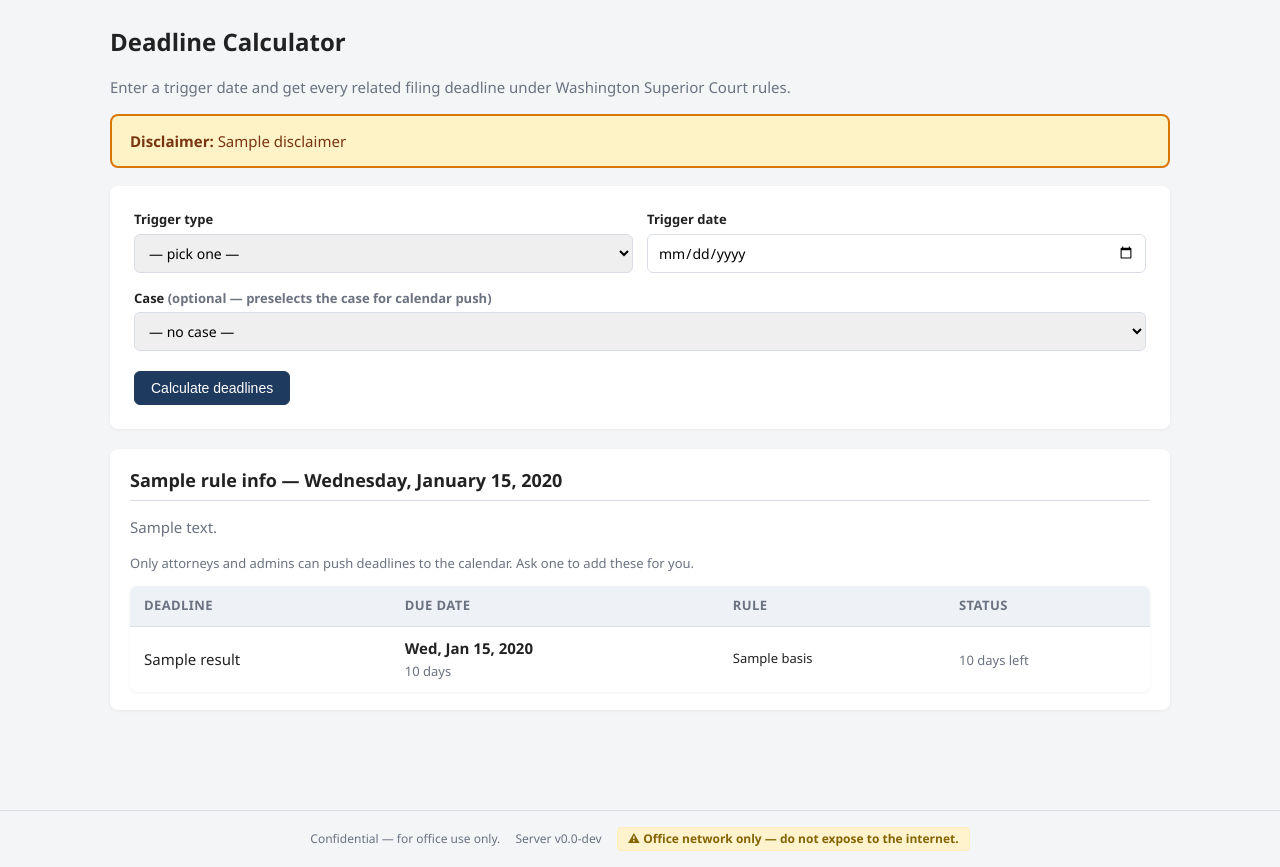
After one commit to needhamgarrett95-ux/farhollow-lawfirm, a Flask app: template templates/deadlines.html in a window 1280 px wide. The commit adds this page. Run offline with Flask 3, Linux system fonts and the light colour scheme; the template is opened without the code that fills it: most values are stand-ins (such as "Sample title", 1, 10 or a date in 2020).

Commit message:
v1.7.0: Court deadline calculator — WA Superior Court rules, court-day math, push to calendar

```diff
--- a/app.py
+++ b/app.py
@@ -29,6 +29,12 @@ from werkzeug.security import generate_password_hash, check_password_hash
 from werkzeug.utils import secure_filename
 
 from crypto import encrypt_value, decrypt_value, looks_encrypted
+from deadlines import (
+    DEADLINE_RULES,
+    TRIGGER_CHOICES,
+    DISCLAIMER as DEADLINE_DISCLAIMER,
+    calculate_deadlines,
+)
 
 # ----------------------------------------------------------------------------
 # App setup
@@ -2077,6 +2083,127 @@ def event_delete(event_id):
 
 
 # ----------------------------------------------------------------------------
+# Court deadline calculator (WA Superior Court rules)
+# ----------------------------------------------------------------------------
+@app.route("/deadlines", methods=["GET"])
+@login_required
+def deadline_calculator():
+    """Deadline calculator form + results. All roles may calculate."""
+    db = get_db()
+    cases = db.execute(
+        "SELECT id, case_number, title FROM cases WHERE status IN"
+        " ('active','pending') ORDER BY case_number"
+    ).fetchall()
+    trigger_type = request.args.get("trigger", "")
+    date_str = request.args.get("date", "")
+    case_id = request.args.get("case_id", "")
+    results = None
+    trigger_date = None
+    rule_info = None
+    error = None
+    if trigger_type or date_str:
+        if trigger_type not in DEADLINE_RULES:
+            error = "Pick a trigger type (hearing, trial, or service date)."
+        else:
+            try:
+                trigger_date = date.fromisoformat(date_str)
+            except (ValueError, TypeError):
+                error = "Enter a valid trigger date."
+        if not error:
+            rule_info = DEADLINE_RULES[trigger_type]
+            results = calculate_deadlines(trigger_type, trigger_date)
+    can_push = session.get("role") in ("admin", "attorney")
+    return render_template(
+        "deadlines.html",
+        trigger_choices=TRIGGER_CHOICES,
+        trigger_type=trigger_type,
+        date_str=date_str,
+        case_id=case_id,
+        cases=cases,
+        results=results,
+        trigger_date=trigger_date,
+        rule_info=rule_info,
+        error=error,
+        can_push=can_push,
+        disclaimer=DEADLINE_DISCLAIMER,
+        today=date.today(),
+    )
+
+
+@app.route("/deadlines/push", methods=["POST"])
+@role_required("admin", "attorney")
+def deadline_push():
+    """Push calculated deadlines to the case calendar. Attorney/admin only."""
+    check_csrf()
+    trigger_type = request.form.get("trigger", "")
+    date_str = request.form.get("date", "")
+    case_id = request.form.get("case_id", "").strip()
+    if trigger_type not in DEADLINE_RULES:
+        flash("Invalid trigger type.", "error")
+        return redirect(url_for("deadline_calculator"))
+    try:
+        trigger_date = date.fromisoformat(date_str)
+    except (ValueError, TypeError):
+        flash("Invalid trigger date.", "error")
+        return redirect(url_for("deadline_calculator"))
+    if not case_id:
+        flash("Pick a case to add the deadlines to.", "error")
+        return redirect(url_for(
+            "deadline_calculator", trigger=trigger_type, date=date_str,
+        ))
+    db = get_db()
+    case = db.execute(
+        "SELECT id, case_number FROM cases WHERE id = ?", (case_id,)
+    ).fetchone()
+    if not case:
+        flash("Case not found.", "error")
+        return redirect(url_for("deadline_calculator"))
+    # Recompute server-side (never trust client-supplied dates)
+    computed = {r["key"]: r for r in calculate_deadlines(trigger_type, trigger_date)}
+    only = request.form.get("only", "")
+    if only:
+        keys = [only] if only in computed else []
+    else:
+        keys = [k for k in request.form.getlist("keys") if k in computed]
+    if not keys:
+        flash("Select at least one deadline to add.", "error")
+        return redirect(url_for(
+            "deadline_calculator", trigger=trigger_type, date=date_str,
+            case_id=case_id,
+        ))
+    rule_info = DEADLINE_RULES[trigger_type]
+    added = 0
+    for key in keys:
+        r = computed[key]
+        db.execute(
+            "INSERT INTO calendar_events (case_id, title, event_type,"
+            " event_date, event_time, description, created_at)"
+            " VALUES (?, ?, ?, ?, ?, ?, ?)",
+            (
+                case_id,
+                f"DEADLINE: {r['label']}",
+                "filing_deadline",
+                r["due"].isoformat(),
+                "",
+                f"{r['basis']} — {rule_info['label']} on"
+                f" {trigger_date.isoformat()}. Verify against current court"
+                " rules and case-specific orders.",
+                datetime.now(timezone.utc).isoformat(),
+            ),
+        )
+        added += 1
+    db.commit()
+    audit(
+        "deadline_push",
+        f"Added {added} calculated deadline(s) to case"
+        f" {case['case_number']} ({rule_info['label']} on"
+        f" {trigger_date.isoformat()})",
+    )
+    flash(f"Added {added} deadline(s) to the case calendar.", "success")
+    return redirect(url_for("calendar_view"))
+
+
+# ----------------------------------------------------------------------------
 # Billing & time tracking
 # ----------------------------------------------------------------------------
 @app.route("/cases/<int:case_id>/time", methods=["GET", "POST"])
--- a/templates/base.html
+++ b/templates/base.html
@@ -24,6 +24,7 @@
     <a href="{{ url_for('client_list') }}" class="{% if request.endpoint and request.endpoint.startswith('client') %}active{% endif %}">Clients</a>
     <a href="{{ url_for('case_list') }}" class="{% if request.endpoint and request.endpoint.startswith('case') %}active{% endif %}">Cases</a>
     <a href="{{ url_for('calendar_view') }}" class="{% if request.endpoint and request.endpoint.startswith('calendar') or request.endpoint and request.endpoint.startswith('event') %}active{% endif %}">Calendar</a>
+    <a href="{{ url_for('deadline_calculator') }}" class="{% if request.endpoint and request.endpoint.startswith('deadline') %}active{% endif %}">Deadlines</a>
     {% if user_role in ('admin', 'attorney') %}
     <a href="{{ url_for('template_gallery') }}" class="{% if request.endpoint and request.endpoint.startswith('template') %}active{% endif %}">Templates</a>
     {% endif %}
--- /dev/null
+++ b/templates/deadlines.html
@@ -0,0 +1,113 @@
+{% extends "base.html" %}
+{% block title %}Deadline Calculator — Law Office of Derek G. Medina{% endblock %}
+{% block content %}
+<h1>Deadline Calculator</h1>
+<p class="muted">Enter a trigger date and get every related filing deadline under Washington Superior Court rules.</p>
+
+<div class="alert alert-warning"><strong>Disclaimer:</strong> {{ disclaimer }}</div>
+
+<div class="form-card" style="margin-bottom: 20px;">
+  <form method="get" action="{{ url_for('deadline_calculator') }}">
+    <div class="form-grid">
+      <label>Trigger type
+        <select name="trigger" required>
+          <option value="">— pick one —</option>
+          {% for key, label in trigger_choices %}
+          <option value="{{ key }}" {% if trigger_type == key %}selected{% endif %}>{{ label }}</option>
+          {% endfor %}
+        </select>
+      </label>
+      <label>Trigger date
+        <input type="date" name="date" value="{{ date_str }}" required>
+      </label>
+      <label class="span2">Case <span class="muted">(optional — preselects the case for calendar push)</span>
+        <select name="case_id">
+          <option value="">— no case —</option>
+          {% for c in cases %}
+          <option value="{{ c.id }}" {% if case_id == c.id|string %}selected{% endif %}>{{ c.case_number }} — {{ c.title }}</option>
+          {% endfor %}
+        </select>
+      </label>
+    </div>
+    <div class="form-actions">
+      <button type="submit" class="btn btn-primary">Calculate deadlines</button>
+    </div>
+  </form>
+</div>
+
+{% if error %}
+<div class="alert alert-danger">{{ error }}</div>
+{% endif %}
+
+{% if results %}
+<div class="detail-card">
+  <h2>{{ rule_info.label }} — {{ trigger_date.strftime('%A, %B %d, %Y') }}</h2>
+  <p class="muted">{{ rule_info.description }}</p>
+
+  <form method="post" action="{{ url_for('deadline_push') }}" id="pushForm">
+    <input type="hidden" name="csrf_token" value="{{ session.csrf_token }}">
+    <input type="hidden" name="trigger" value="{{ trigger_type }}">
+    <input type="hidden" name="date" value="{{ date_str }}">
+
+    {% if can_push %}
+    <div class="search-row">
+      <select name="case_id" required>
+        <option value="">— pick a case to add deadlines to —</option>
+        {% for c in cases %}
+        <option value="{{ c.id }}" {% if case_id == c.id|string %}selected{% endif %}>{{ c.case_number }} — {{ c.title }}</option>
+        {% endfor %}
+      </select>
+      <button type="submit" class="btn btn-primary nowrap">Add selected to calendar</button>
+      <button type="submit" name="add_all" value="1" class="btn nowrap" onclick="checkAllDeadlines()">Add all</button>
+    </div>
+    {% else %}
+    <p class="muted small">Only attorneys and admins can push deadlines to the calendar. Ask one to add these for you.</p>
+    {% endif %}
+
+    <table class="table">
+      <thead>
+        <tr>
+          {% if can_push %}<th></th>{% endif %}
+          <th>Deadline</th>
+          <th>Due date</th>
+          <th>Rule</th>
+          <th>Status</th>
+          {% if can_push %}<th></th>{% endif %}
+        </tr>
+      </thead>
+      <tbody>
+        {% for r in results %}
+        <tr {% if r.days_remaining < 0 %}class="row-urgent"{% endif %}>
+          {% if can_push %}
+          <td><input type="checkbox" name="keys" value="{{ r.key }}" class="dl-check" {% if r.days_remaining >= 0 %}checked{% endif %}></td>
+          {% endif %}
+          <td>{{ r.label }}</td>
+          <td class="nowrap"><strong>{{ r.due.strftime('%a, %b %d, %Y') }}</strong><br><span class="muted small">{{ r.unit }} days</span></td>
+          <td class="small">{{ r.basis }}</td>
+          <td>
+            {% if r.days_remaining < 0 %}
+            <span class="badge" style="background:#fee2e2;color:#b91c1c;">Passed {{ -r.days_remaining }}d ago</span>
+            {% elif r.days_remaining == 0 %}
+            <span class="badge badge-pending">Due today</span>
+            {% elif r.days_remaining <= 3 %}
+            <span class="badge badge-pending">{{ r.days_remaining }}d left</span>
+            {% else %}
+            <span class="muted small">{{ r.days_remaining }} days left</span>
+            {% endif %}
+          </td>
+          {% if can_push %}
+          <td><button type="submit" name="only" value="{{ r.key }}" class="btn btn-small">Add</button></td>
+          {% endif %}
+        </tr>
+        {% endfor %}
+      </tbody>
+    </table>
+  </form>
+</div>
+<script>
+function checkAllDeadlines() {
+  document.querySelectorAll('.dl-check').forEach(function(cb) { cb.checked = true; });
+}
+</script>
+{% endif %}
+{% endblock %}
```
Also changed, not shown: MAINTENANCE.md (+37 -0 lines), deadlines.py (added, +242 -0 lines), 1 other file.
